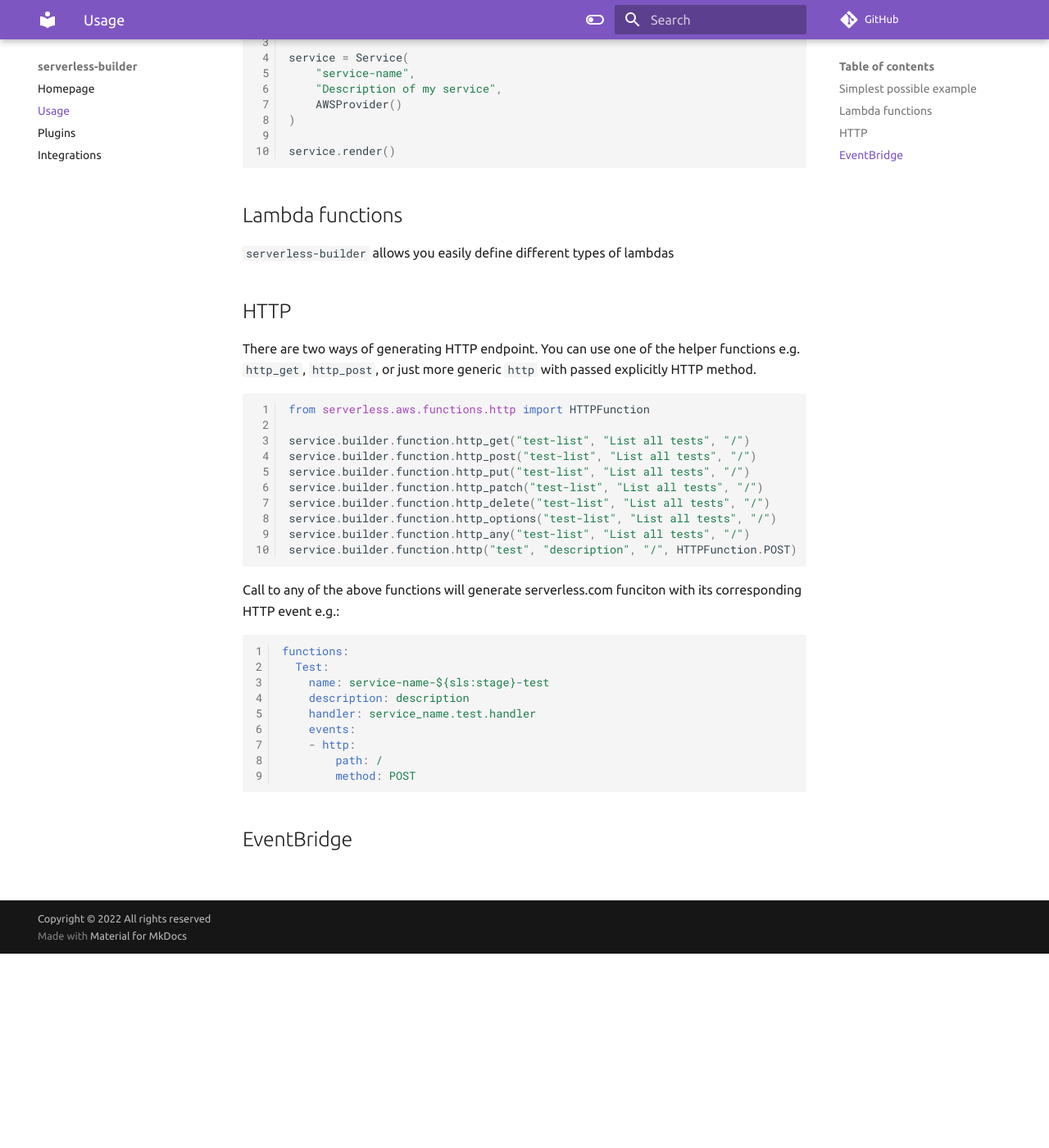
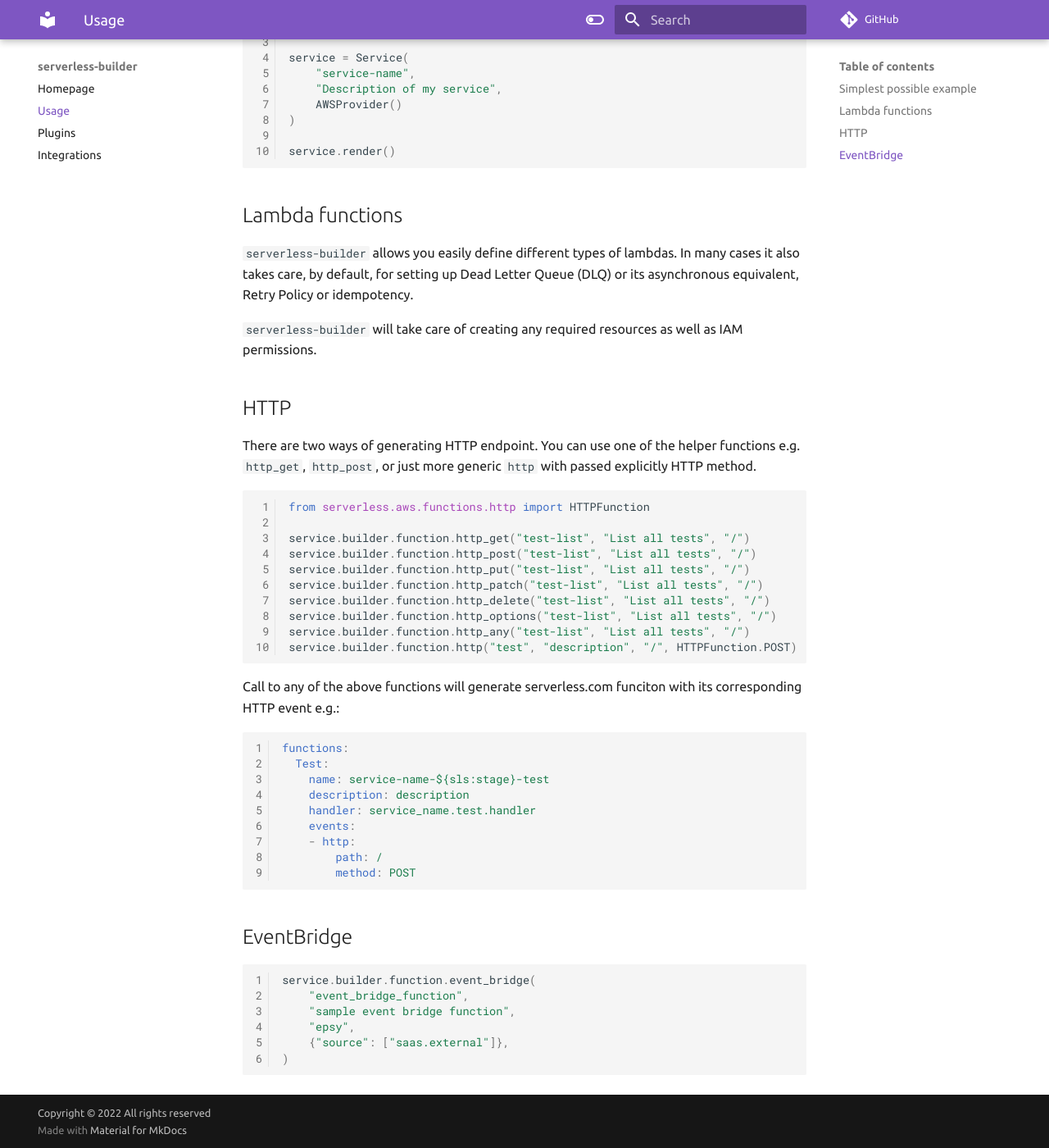
Before and after one commit to epsylabs/serverless-builder, an MkDocs documentation site: the page built from docs/usage.md, in a window 1280 px wide and 1400 px high, scrolled down 237 px. Shown: the whole window at 82% size. Built offline with MkDocs 1.6.1 and Material for MkDocs 9.7.7, drawn with Linux system fonts in a browser that asks for light colours; comment, search, counter and statistics services are not loaded.

Commit message:
Update information about “Usage”

````diff
--- a/docs/usage.md
+++ b/docs/usage.md
@@ -15,8 +15,9 @@
 ```
 
 ## Lambda functions
+`serverless-builder` allows you easily define different types of lambdas. In many cases it also takes care, by default, for setting up Dead Letter Queue (DLQ) or its asynchronous equivalent, Retry Policy or idempotency.
 
-`serverless-builder` allows you easily define different types of lambdas
+`serverless-builder` will take care of creating any required resources as well as IAM permissions.
 
 ## HTTP
 There are two ways of generating HTTP endpoint. You can use one of the helper functions e.g. `http_get`, `http_post`,
@@ -49,3 +50,11 @@
 ```
 
 ## EventBridge
+```python
+service.builder.function.event_bridge(
+    "event_bridge_function",
+    "sample event bridge function",
+    "epsy",
+    {"source": ["saas.external"]},
+)
+```
````
